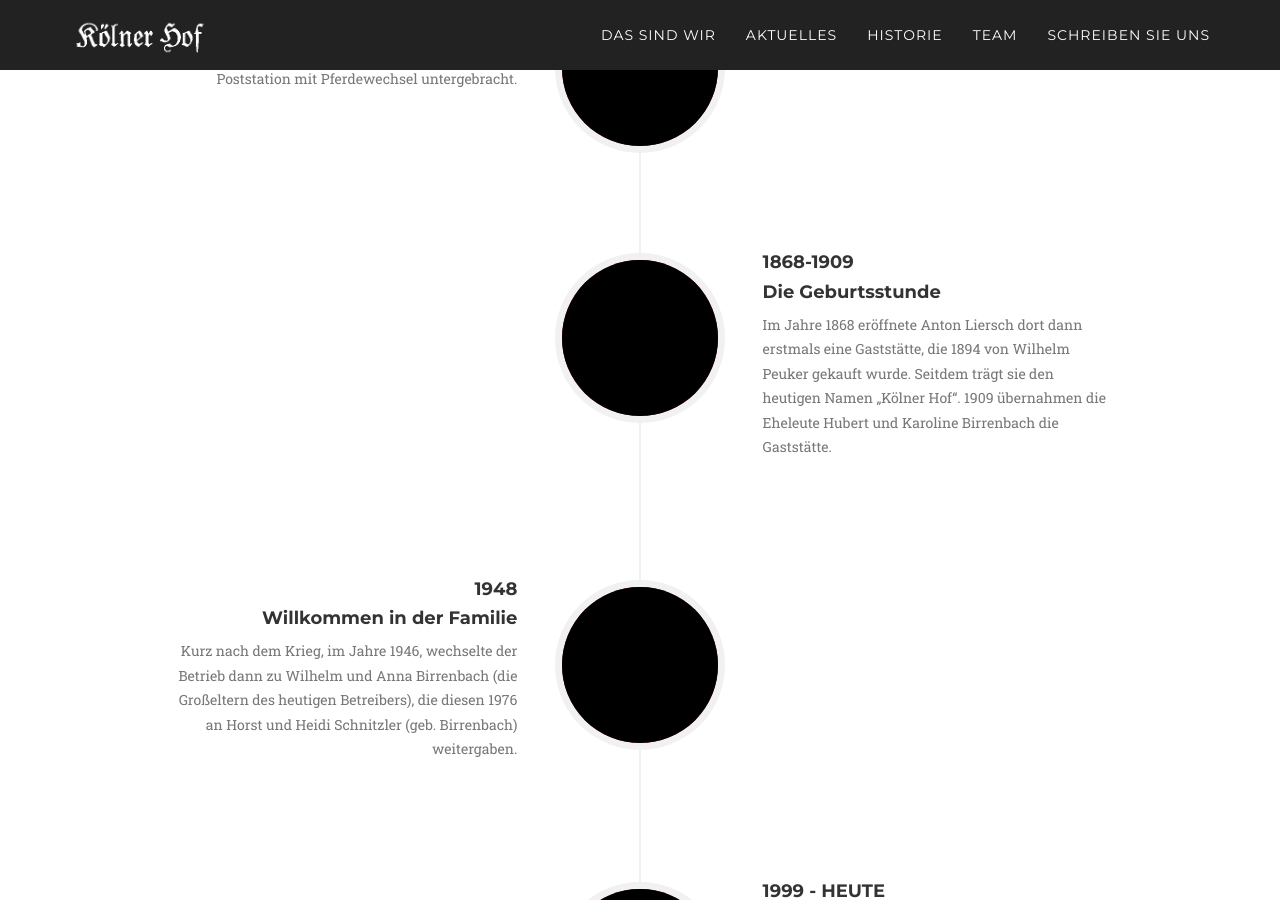
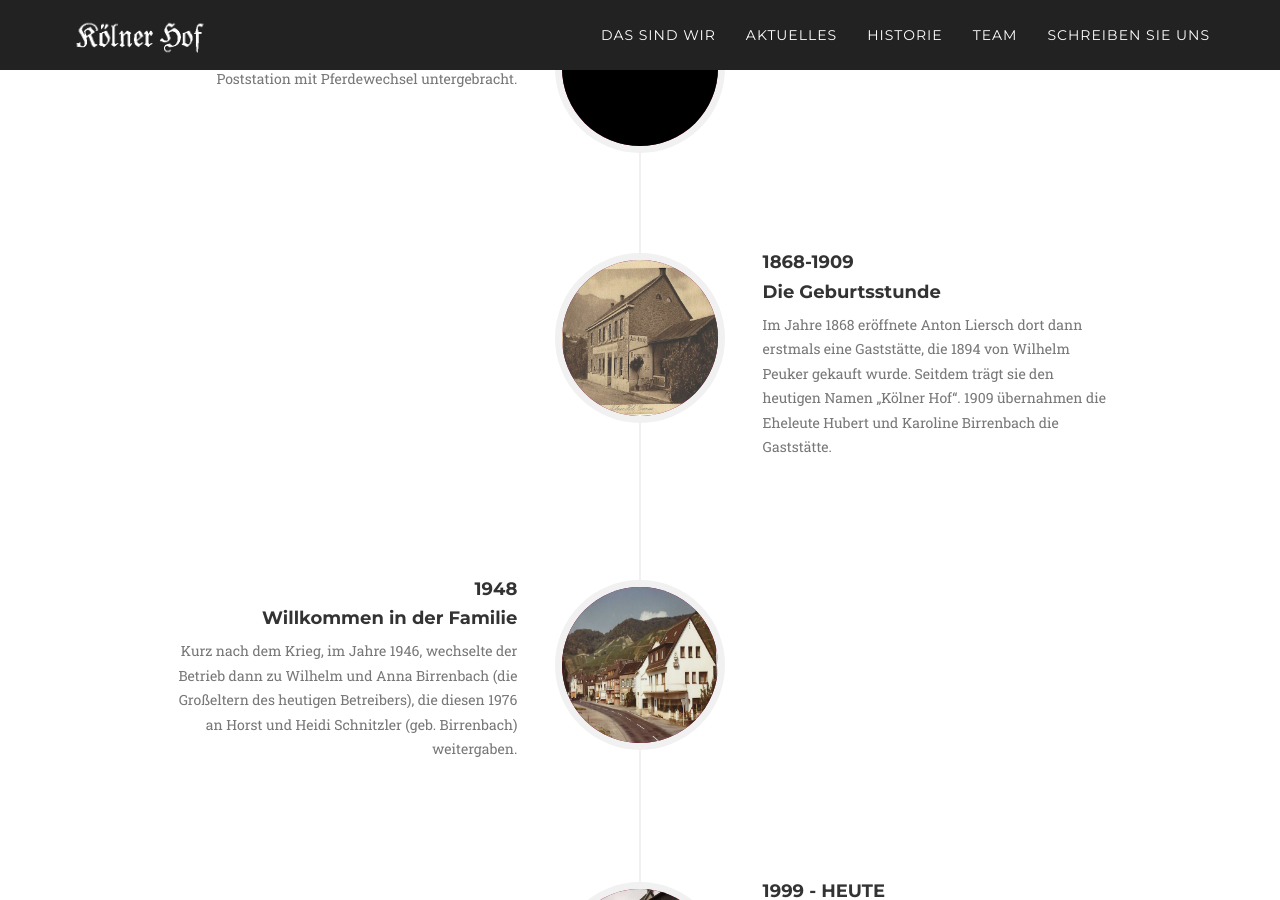
Before and after one commit to KoelnerHof/KoelnerHof.github.io, a Jekyll site: the page index.html, which Jekyll copies as it is, in a window 1280 px wide and 900 px high, scrolled down 3627 px. Built offline with Jekyll 4.4.1, drawn with Linux system fonts in a browser that asks for light colours; nearby versions of some CDN libraries; some web fonts are replaced; library files that are not in the unit come from our copies.

Commit message:
alte Bilder eingepflegt

```diff
--- a/index.html
+++ b/index.html
@@ -282,7 +282,7 @@
                     </li>
                     <li class="timeline-inverted">
                         <div class="timeline-image">
-                            <img class="img-circle img-responsive" src="img/schwarz.png" alt="">
+                            <img class="img-circle img-responsive" src="img/about/s1.jpg" alt="">
                         </div>
                         <div class="timeline-panel">
                             <div class="timeline-heading">
@@ -300,7 +300,7 @@
                     </li>
                     <li>
                         <div class="timeline-image">
-                            <img class="img-circle img-responsive" src="img/schwarz.png" alt="">
+                            <img class="img-circle img-responsive" src="img/about/s2.jpg" alt="">
                         </div>
                         <div class="timeline-panel">
                             <div class="timeline-heading">
@@ -316,7 +316,7 @@
                     </li>
                     <li class="timeline-inverted">
                         <div class="timeline-image">
-                            <img class="img-circle img-responsive" src="img/schwarz.png" alt="">
+                            <img class="img-circle img-responsive" src="img/about/s3.jpg" alt="">
                         </div>
                         <div class="timeline-panel">
                             <div class="timeline-heading">
```
Also changed, not shown: img/about/s1.jpg (added), img/about/s2.jpg (added), img/about/s3.jpg (added).
